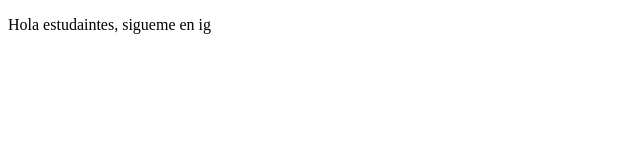
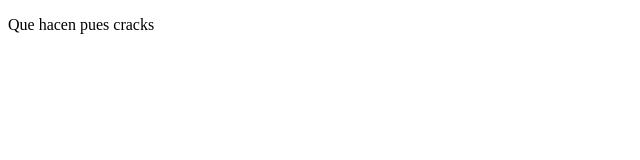
Before and after one commit to nicowx/proyectoDemoCursoPrework, a plain HTML site: page index.html in a window 1280 px wide. Shown: the full height of the page, 0-640 px from the left. Drawn offline with Linux system fonts and the light colour scheme.

Commit message:
Cambios de barrio

```diff
--- a/index.html
+++ b/index.html
@@ -3,11 +3,11 @@
 <head>
     <meta charset="UTF-8">
     <meta name="viewport" content="width=device-width, initial-scale=1.0">
-    <title>Hola Mundo</title>
+    <title>Que se dice pues</title>
 </head>
 <body>
     <p>
-        Hola estudaintes, sigueme en ig
+        Que hacen pues cracks
     </p>
 </body>
 </html>
```
